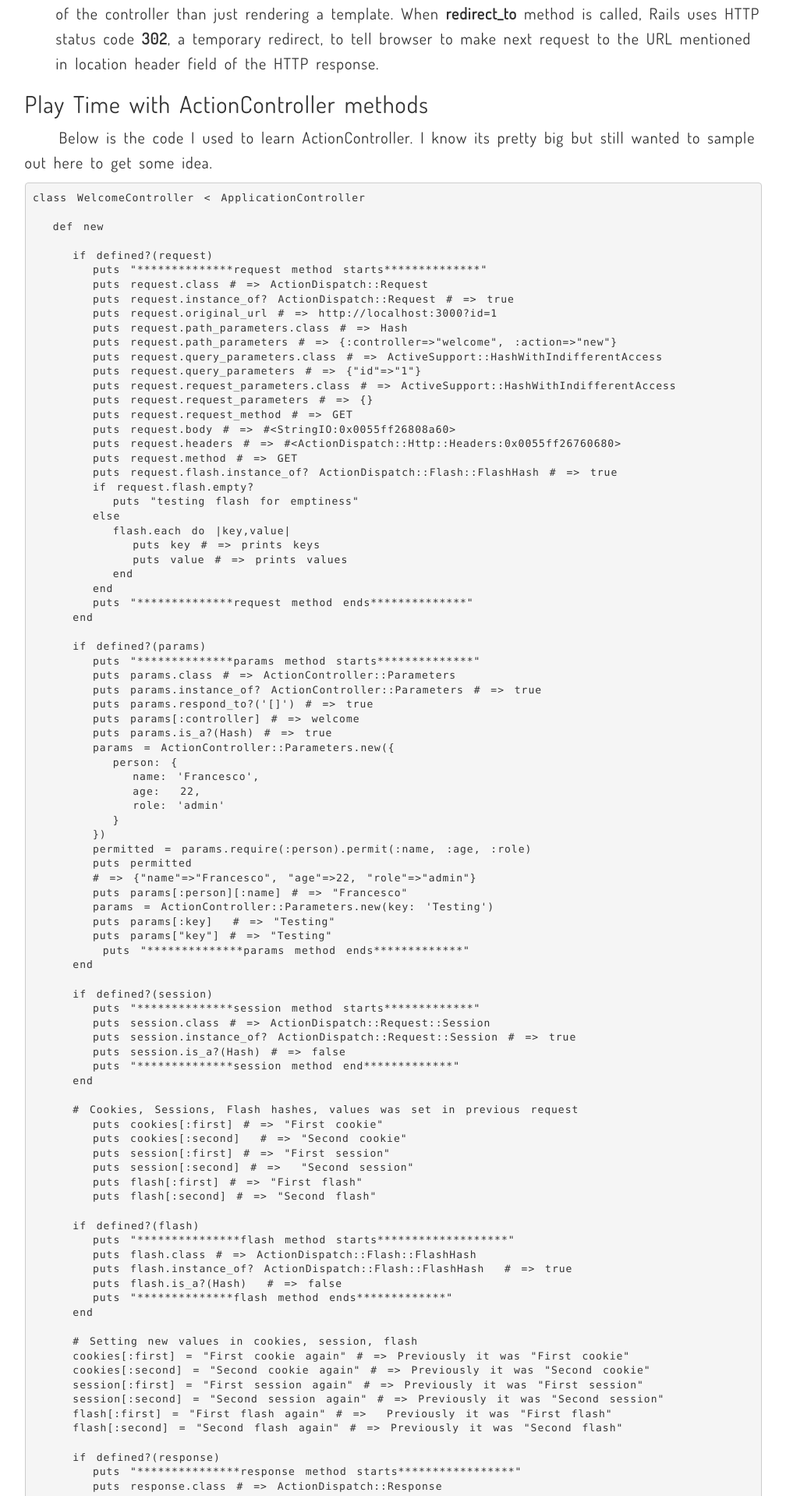
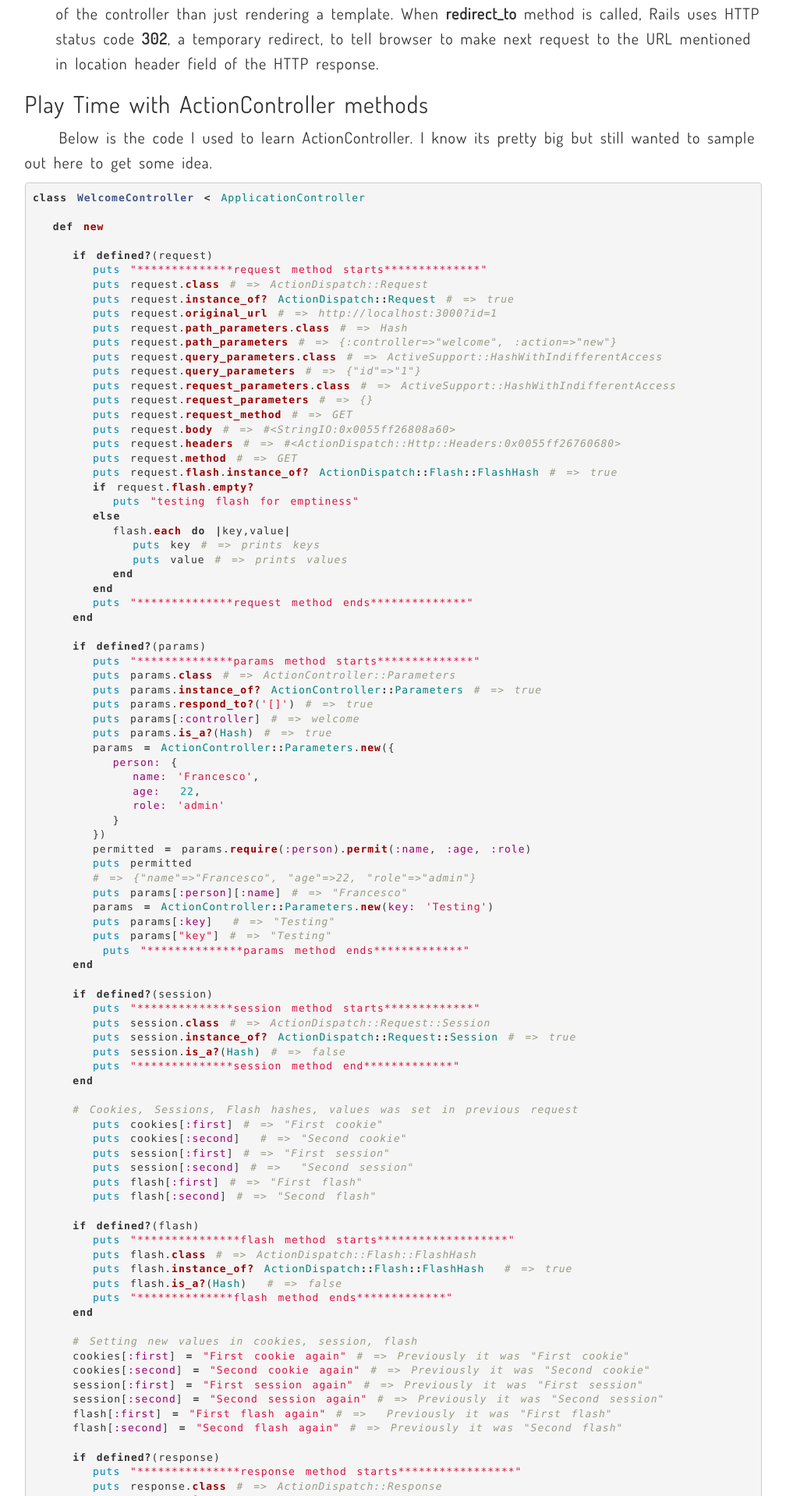
Before and after one commit to Sasikala-Ravichandran/sasi-kala.github.io, a Jekyll site: the page built from _posts/2016-4-5-rails-internals-series-3-ActionController.md, in a window 1280 px wide. Shown: the part 4101-6019 px from the top of the page at 78% size, without its empty margins (136-1144 px from the left). Built offline with Jekyll 4.4.1, drawn with Linux system fonts in a browser that asks for light colours; nearby versions of some CDN libraries; comment, search, counter and statistics services are not loaded.

Commit message:
Added code highlighting style

```diff
--- a/_config.yml
+++ b/_config.yml
@@ -16,9 +16,9 @@ navigation:
     url: /portfolio/
 
 url: http://www.sasi-kala.com
+#url: http://localhost:4000/
 
 markdown: kramdown
-highlighter: rouge
 kramdown:
   input: GFM
   syntax_highlighter: rouge
--- a/css/custom.scss
+++ b/css/custom.scss
@@ -5,6 +5,12 @@
 
 /* Sticky footer styles
 -------------------------------------------------- */
+$spacing-unit: 30px;
+
+%vertical-rhythm {
+    margin-bottom: $spacing-unit / 2;
+}
+
 html {
   position: relative;
   min-height: 100%;
@@ -196,6 +202,76 @@ p, div {
   margin: 0, auto;
 }
 
+
+.highlight {
+  background: #fff;
+  @extend %vertical-rhythm;
+
+  .highlighter-rouge & {
+    background: #eef;
+  }
+
+  .c     { color: #998; font-style: italic } // Comment
+  .err   { color: #a61717; background-color: #e3d2d2 } // Error
+  .k     { font-weight: bold } // Keyword
+  .o     { font-weight: bold } // Operator
+  .cm    { color: #998; font-style: italic } // Comment.Multiline
+  .cp    { color: #999; font-weight: bold } // Comment.Preproc
+  .c1    { color: #998; font-style: italic } // Comment.Single
+  .cs    { color: #999; font-weight: bold; font-style: italic } // Comment.Special
+  .gd    { color: #000; background-color: #fdd } // Generic.Deleted
+  .gd .x { color: #000; background-color: #faa } // Generic.Deleted.Specific
+  .ge    { font-style: italic } // Generic.Emph
+  .gr    { color: #a00 } // Generic.Error
+  .gh    { color: #999 } // Generic.Heading
+  .gi    { color: #000; background-color: #dfd } // Generic.Inserted
+  .gi .x { color: #000; background-color: #afa } // Generic.Inserted.Specific
+  .go    { color: #888 } // Generic.Output
+  .gp    { color: #555 } // Generic.Prompt
+  .gs    { font-weight: bold } // Generic.Strong
+  .gu    { color: #aaa } // Generic.Subheading
+  .gt    { color: #a00 } // Generic.Traceback
+  .kc    { font-weight: bold } // Keyword.Constant
+  .kd    { font-weight: bold } // Keyword.Declaration
+  .kp    { font-weight: bold } // Keyword.Pseudo
+  .kr    { font-weight: bold } // Keyword.Reserved
+  .kt    { color: #458; font-weight: bold } // Keyword.Type
+  .m     { color: #099 } // Literal.Number
+  .s     { color: #d14 } // Literal.String
+  .na    { color: #008080 } // Name.Attribute
+  .nb    { color: #0086B3 } // Name.Builtin
+  .nc    { color: #458; font-weight: bold } // Name.Class
+  .no    { color: #008080 } // Name.Constant
+  .ni    { color: #800080 } // Name.Entity
+  .ne    { color: #900; font-weight: bold } // Name.Exception
+  .nf    { color: #900; font-weight: bold } // Name.Function
+  .nn    { color: #555 } // Name.Namespace
+  .nt    { color: #000080 } // Name.Tag
+  .nv    { color: #008080 } // Name.Variable
+  .ow    { font-weight: bold } // Operator.Word
+  .w     { color: #bbb } // Text.Whitespace
+  .mf    { color: #099 } // Literal.Number.Float
+  .mh    { color: #099 } // Literal.Number.Hex
+  .mi    { color: #099 } // Literal.Number.Integer
+  .mo    { color: #099 } // Literal.Number.Oct
+  .sb    { color: #d14 } // Literal.String.Backtick
+  .sc    { color: #d14 } // Literal.String.Char
+  .sd    { color: #d14 } // Literal.String.Doc
+  .s2    { color: #d14 } // Literal.String.Double
+  .se    { color: #d14 } // Literal.String.Escape
+  .sh    { color: #d14 } // Literal.String.Heredoc
+  .si    { color: #d14 } // Literal.String.Interpol
+  .sx    { color: #d14 } // Literal.String.Other
+  .sr    { color: #009926 } // Literal.String.Regex
+  .s1    { color: #d14 } // Literal.String.Single
+  .ss    { color: #990073 } // Literal.String.Symbol
+  .bp    { color: #999 } // Name.Builtin.Pseudo
+  .vc    { color: #008080 } // Name.Variable.Class
+  .vg    { color: #008080 } // Name.Variable.Global
+  .vi    { color: #008080 } // Name.Variable.Instance
+  .il    { color: #099 } // Literal.Number.Integer.Long
+}
+
 .footer {
   position: absolute;
   bottom: 0;
```
